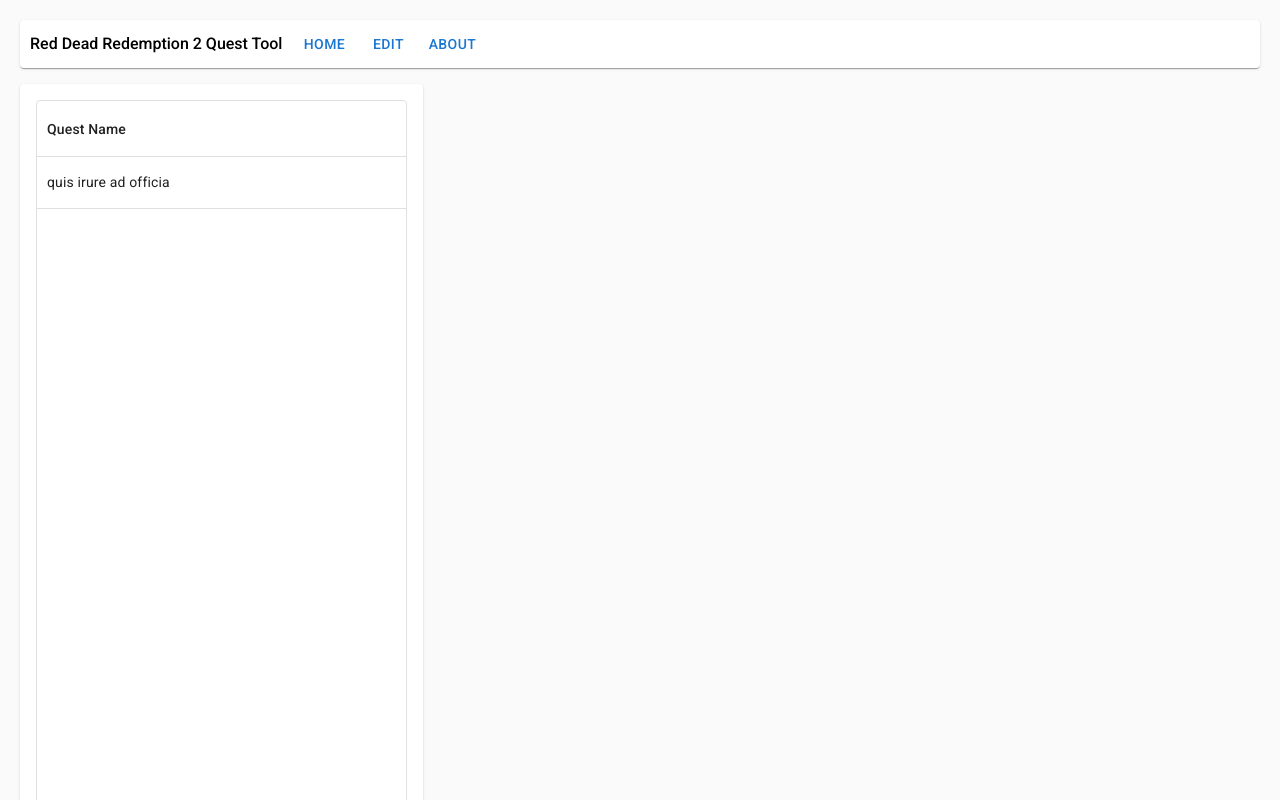
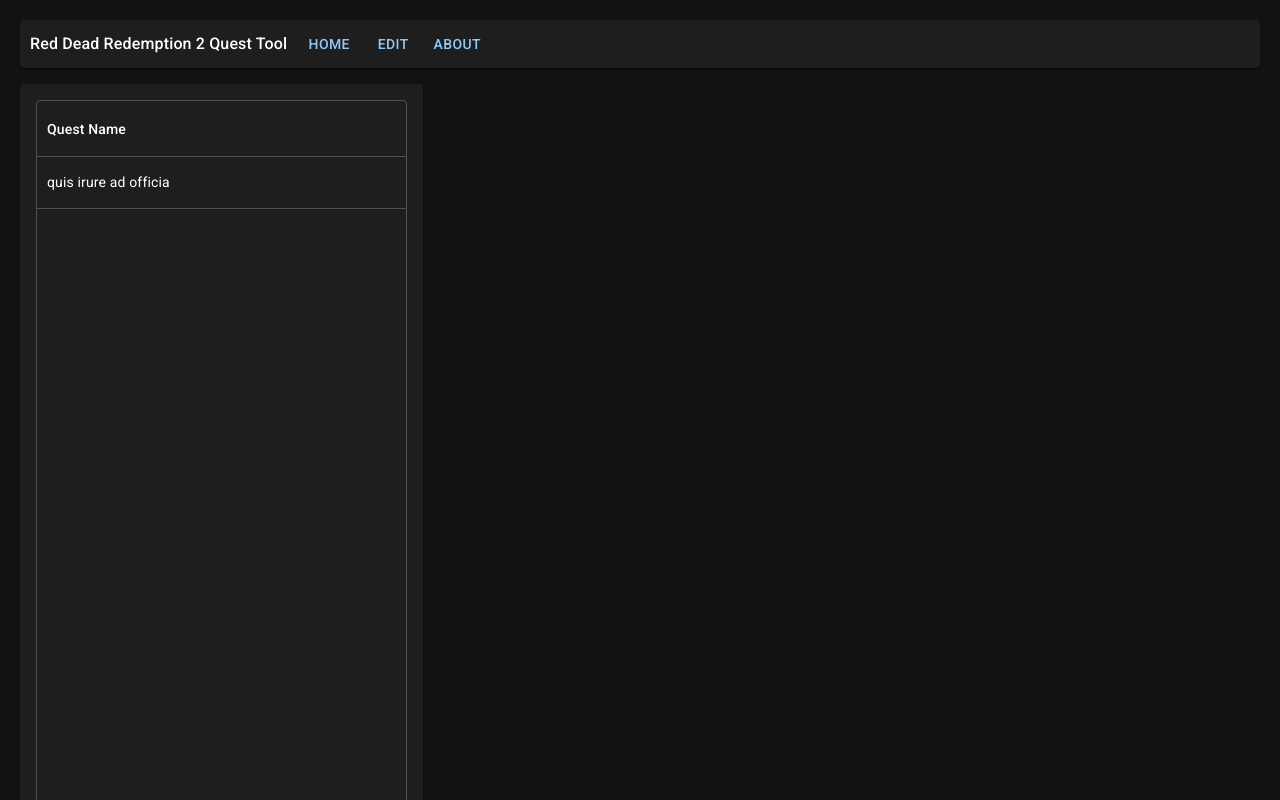
Before and after one commit to Nikurasuu/rdr2quest, a React (Create React App) app: page / in a window 1280 px wide. Shown: the top 800 px of the page. Built offline with nearby package versions, Linux system fonts and the light colour scheme.

Commit message:
dark mode, what more do you need?

```diff
--- a/src/App.css
+++ b/src/App.css
@@ -10,7 +10,6 @@
   font-weight: 500;
   font-size: 16px;
   line-height: 28px;
-  color: #000000;
   margin: 10px 10px;
 }
 
--- a/src/App.js
+++ b/src/App.js
@@ -1,14 +1,24 @@
 import React from 'react';
 import './App.css';
-import { Grid, Card } from '@mui/material';
+import { Grid, Card, CssBaseline } from '@mui/material';
+import { ThemeProvider, createTheme } from '@mui/material';
 import NavBar from './components/NavBar';
 import Counter from './components/Counter';
 import QuestContainer from './components/QuestContainer';
 
 
+const darkTheme = createTheme({
+  palette: {
+    mode: 'dark',
+  },
+});
+
+
 function App() {
   return (
     <div className="App" id='app'>
+      <ThemeProvider theme={darkTheme}>
+        <CssBaseline />
         <Grid container spacing={2}>
           <Grid item xs={12} sm={12}>
             <NavBar />
@@ -22,6 +32,7 @@
             </Card>
           </Grid>
         </Grid>
+      </ThemeProvider>
     </div>
   );
 }
```
Lines whose indentation alone changed are shown as unchanged.
